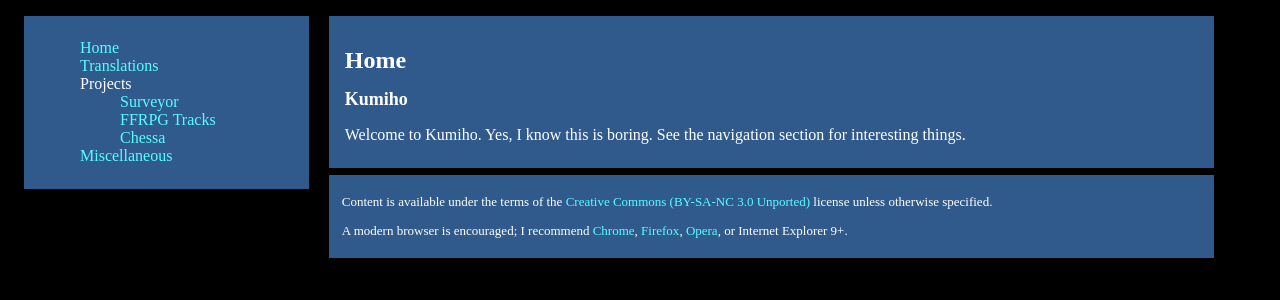
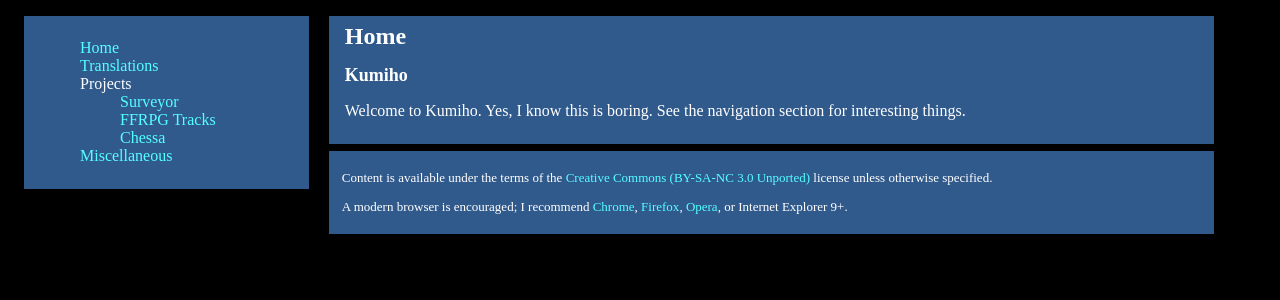
Before and after one commit to atymes/aerdan.github.com, a Jekyll site: the page built from index.html, in a window 1280 px wide. Shown: the top 300 px of the page. Built offline with Jekyll 4.4.1, drawn with Linux system fonts in a browser that asks for light colours.

Commit message:
css/base: One last heading tweak.

```diff
--- a/css/base.css
+++ b/css/base.css
@@ -47,6 +47,9 @@ a:link, a:visited {
 a:hover, a:active {
     color: #FF5;
 }
+hgroup > h1 {
+    margin-top: 0px;
+}
 h1 {
     font-size: x-large;
     margin-bottom: 1ex;
```
